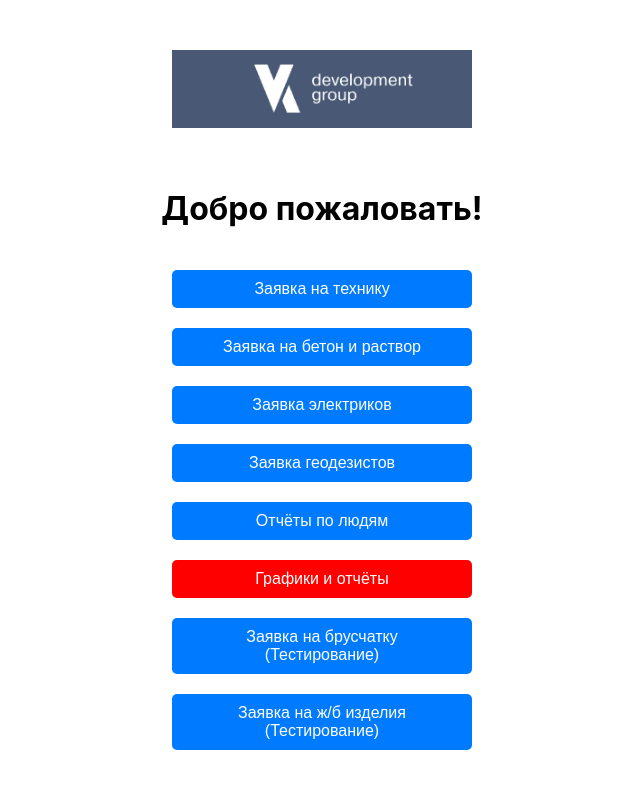
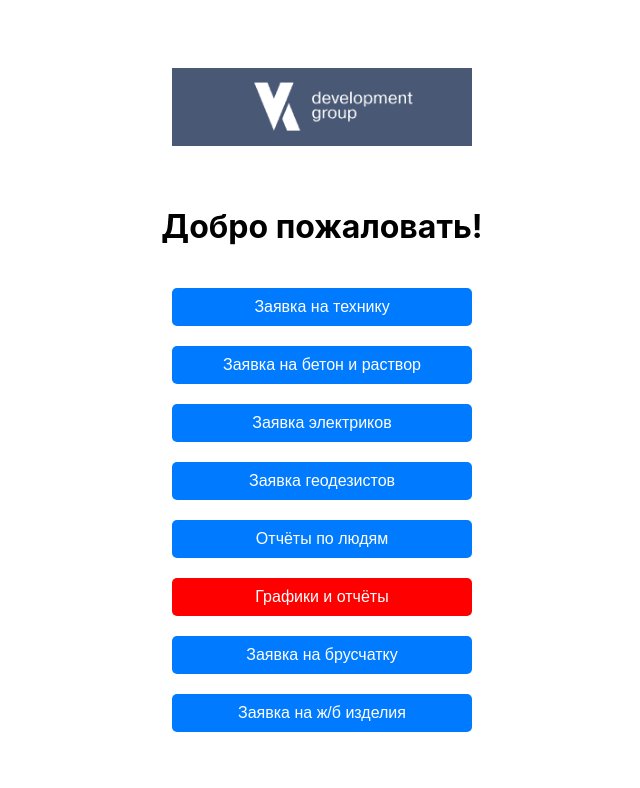
Before and after one commit to Andrefan1406/my_first_site, a React (Create React App) app: page / in a window 1280 px wide. Shown: the top 788 px of the page, without its empty margins (318-958 px from the left). Built offline with nearby package versions, Linux system fonts and the light colour scheme.

Commit message:
исправил кнопки на главной

```diff
--- a/src/HomePage.js
+++ b/src/HomePage.js
@@ -30,10 +30,10 @@ const HomePage = () => {
         Графики и отчёты
       </button>
       <button onClick={() => navigate('/blbrequest')} style={styles.button}>
-        Заявка на брусчатку (Тестирование)
+        Заявка на брусчатку
       </button>
       <button onClick={() => navigate('/znbrequest')} style={styles.button}>
-        Заявка на ж/б изделия (Тестирование)
+        Заявка на ж/б изделия
       </button>
     </div>
   );
```
